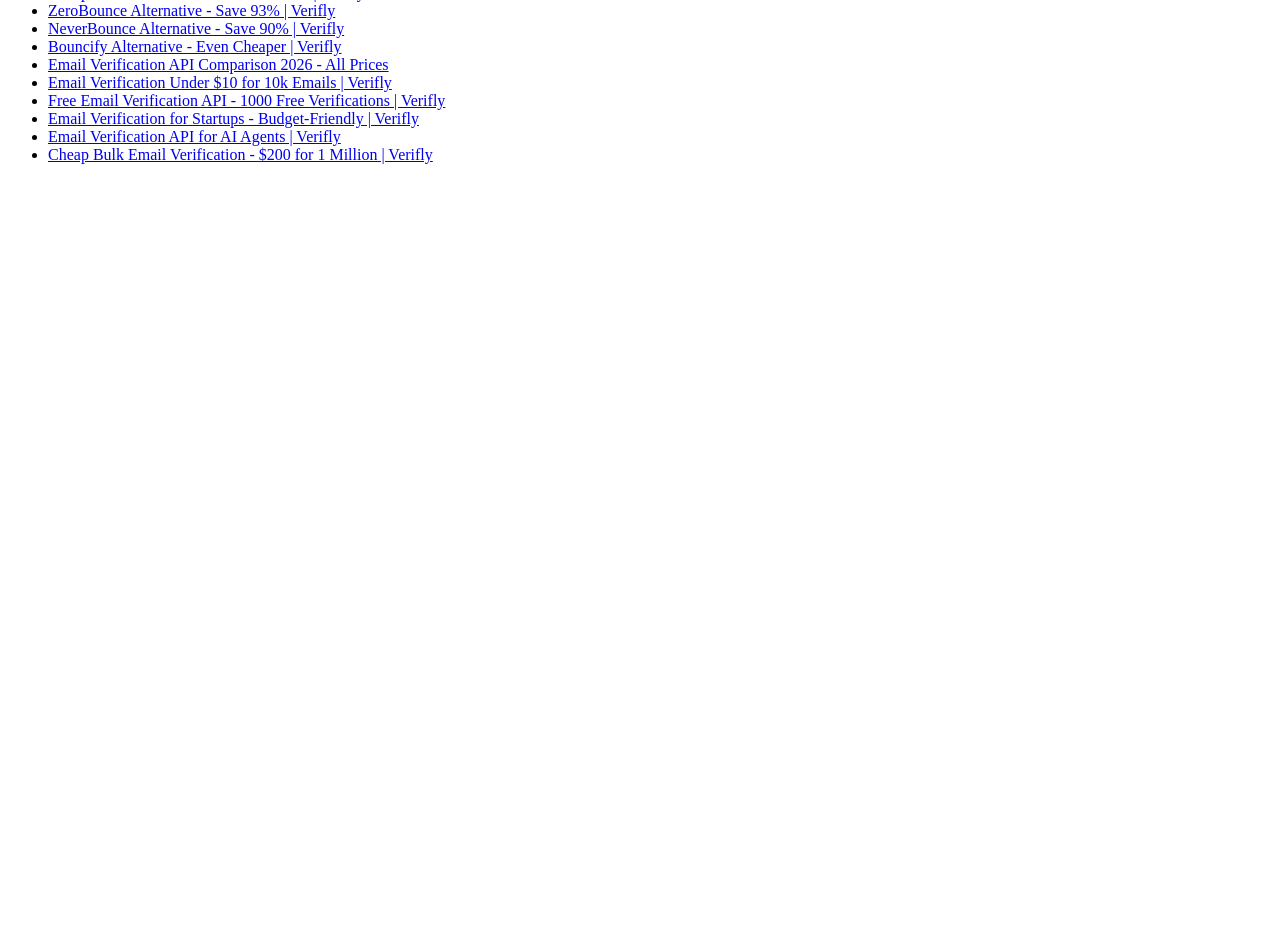
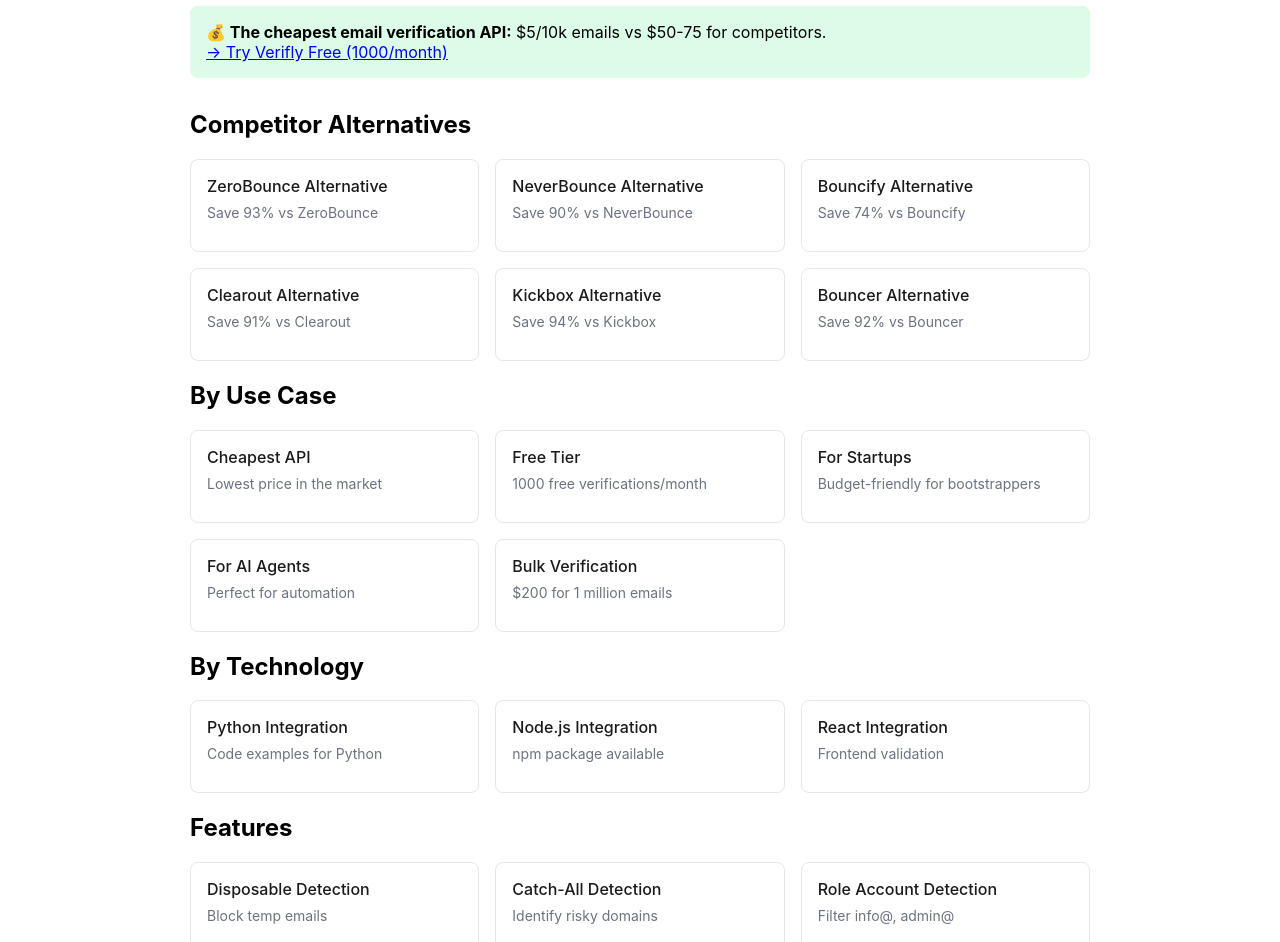
Before and after one commit to james-sib/verifly-seo-pages, a website: page index.html in a window 1280 px wide. Shown: the part 96-1038 px from the top of the page. Before the commit the page ends 800 px from the top, so only its background shows below. Drawn offline with Linux system fonts and the light colour scheme.

Commit message:
Add sitemap.xml, robots.txt, improved index

```diff
--- a/index.html
+++ b/index.html
@@ -2,21 +2,64 @@
 <html lang="en">
 <head>
   <meta charset="UTF-8">
-  <title>Verifly - Email Verification Comparison Pages</title>
+  <meta name="viewport" content="width=device-width, initial-scale=1.0">
+  <title>Verifly - Cheapest Email Verification API | Comparison Pages</title>
+  <meta name="description" content="Compare email verification APIs. Verifly offers $5/10k - the cheapest reliable option in 2026.">
+  <style>
+    body { font-family: -apple-system, sans-serif; max-width: 900px; margin: 0 auto; padding: 20px; }
+    h1 { color: #667eea; }
+    .grid { display: grid; grid-template-columns: repeat(auto-fill, minmax(280px, 1fr)); gap: 1rem; }
+    .card { border: 1px solid #e5e7eb; border-radius: 8px; padding: 1rem; }
+    .card:hover { border-color: #667eea; }
+    .card a { color: #1a1a1a; text-decoration: none; font-weight: 500; }
+    .card p { color: #6b7280; font-size: 0.875rem; margin-top: 0.5rem; }
+    .highlight { background: #dcfce7; padding: 1rem; border-radius: 8px; margin-bottom: 2rem; }
+  </style>
 </head>
 <body>
-  <h1>Verifly SEO Pages</h1>
-  <ul>
-    <li><a href="cheapest-email-verification-api.html">Cheapest Email Verification API in 2026 | Verifly</a></li>
-    <li><a href="zerobounce-alternative.html">ZeroBounce Alternative - Save 93% | Verifly</a></li>
-    <li><a href="neverbounce-alternative.html">NeverBounce Alternative - Save 90% | Verifly</a></li>
-    <li><a href="bouncify-alternative.html">Bouncify Alternative - Even Cheaper | Verifly</a></li>
-    <li><a href="email-verification-api-comparison-2026.html">Email Verification API Comparison 2026 - All Prices</a></li>
-    <li><a href="email-verification-under-10-dollars.html">Email Verification Under $10 for 10k Emails | Verifly</a></li>
-    <li><a href="free-email-verification-api.html">Free Email Verification API - 1000 Free Verifications | Verifly</a></li>
-    <li><a href="email-verification-for-startups.html">Email Verification for Startups - Budget-Friendly | Verifly</a></li>
-    <li><a href="email-verification-for-ai-agents.html">Email Verification API for AI Agents | Verifly</a></li>
-    <li><a href="bulk-email-verification-cheap.html">Cheap Bulk Email Verification - $200 for 1 Million | Verifly</a></li>
-  </ul>
+  <h1>Verifly - Email Verification Comparison</h1>
+
+  <div class="highlight">
+    <strong>💰 The cheapest email verification API:</strong> $5/10k emails vs $50-75 for competitors.
+    <br><a href="https://verifly.email">→ Try Verifly Free (1000/month)</a>
+  </div>
+
+  <h2>Competitor Alternatives</h2>
+  <div class="grid">
+    <div class="card"><a href="zerobounce-alternative.html">ZeroBounce Alternative</a><p>Save 93% vs ZeroBounce</p></div>
+    <div class="card"><a href="neverbounce-alternative.html">NeverBounce Alternative</a><p>Save 90% vs NeverBounce</p></div>
+    <div class="card"><a href="bouncify-alternative.html">Bouncify Alternative</a><p>Save 74% vs Bouncify</p></div>
+    <div class="card"><a href="clearout-alternative.html">Clearout Alternative</a><p>Save 91% vs Clearout</p></div>
+    <div class="card"><a href="kickbox-alternative.html">Kickbox Alternative</a><p>Save 94% vs Kickbox</p></div>
+    <div class="card"><a href="bouncer-alternative.html">Bouncer Alternative</a><p>Save 92% vs Bouncer</p></div>
+  </div>
+
+  <h2>By Use Case</h2>
+  <div class="grid">
+    <div class="card"><a href="cheapest-email-verification-api.html">Cheapest API</a><p>Lowest price in the market</p></div>
+    <div class="card"><a href="free-email-verification-api.html">Free Tier</a><p>1000 free verifications/month</p></div>
+    <div class="card"><a href="email-verification-for-startups.html">For Startups</a><p>Budget-friendly for bootstrappers</p></div>
+    <div class="card"><a href="email-verification-for-ai-agents.html">For AI Agents</a><p>Perfect for automation</p></div>
+    <div class="card"><a href="bulk-email-verification-cheap.html">Bulk Verification</a><p>$200 for 1 million emails</p></div>
+  </div>
+
+  <h2>By Technology</h2>
+  <div class="grid">
+    <div class="card"><a href="python-email-verification-api.html">Python Integration</a><p>Code examples for Python</p></div>
+    <div class="card"><a href="nodejs-email-verification.html">Node.js Integration</a><p>npm package available</p></div>
+    <div class="card"><a href="react-email-verification.html">React Integration</a><p>Frontend validation</p></div>
+  </div>
+
+  <h2>Features</h2>
+  <div class="grid">
+    <div class="card"><a href="disposable-email-checker-api.html">Disposable Detection</a><p>Block temp emails</p></div>
+    <div class="card"><a href="catch-all-email-detection.html">Catch-All Detection</a><p>Identify risky domains</p></div>
+    <div class="card"><a href="role-email-detection-api.html">Role Account Detection</a><p>Filter info@, admin@</p></div>
+    <div class="card"><a href="smtp-email-verification.html">SMTP Verification</a><p>Real-time validation</p></div>
+  </div>
+
+  <footer style="margin-top:3rem;color:#6b7280;font-size:0.875rem;">
+    <p>© 2026 Verifly.email — The cheapest email verification API that doesn't suck.</p>
+  </footer>
 </body>
 </html>
--- /dev/null
+++ b/robots.txt
@@ -0,0 +1,3 @@
+User-agent: *
+Allow: /
+Sitemap: https://james-sib.github.io/verifly-seo-pages/sitemap.xml
```
Also changed, not shown: sitemap.xml (added, +34 -0 lines).
